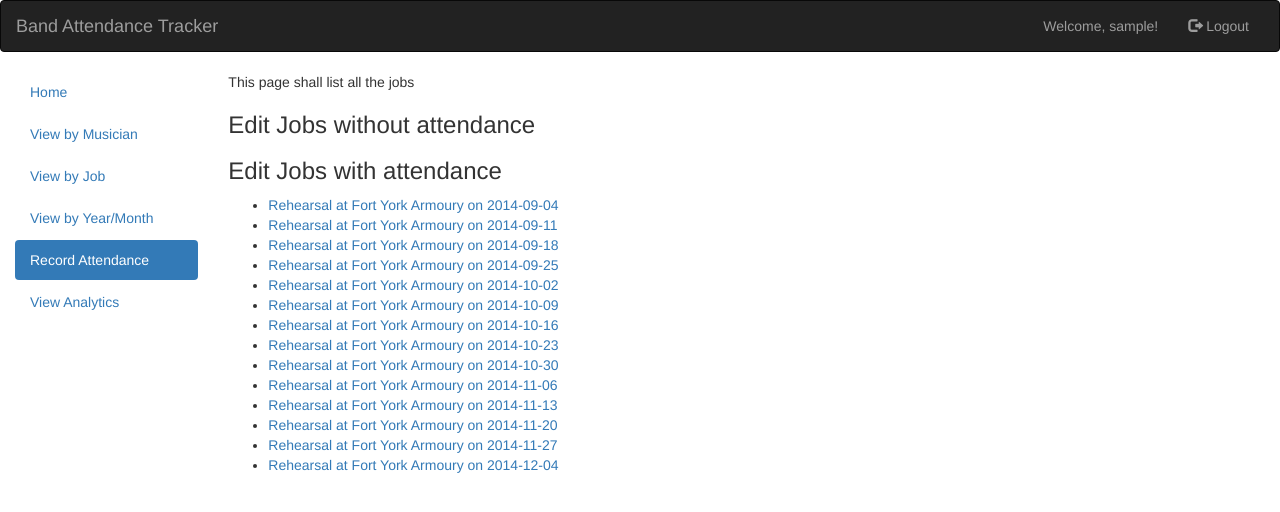
After one commit to yangineer/BAT, a Django app: a page that uses bat/templates/attendance/framed_base.html in a window 1280 px wide. The commit adds this page. Shown: the top 512 px of the page. Run offline with Django 3.2, Linux system fonts and the light colour scheme; the visitor is signed in with stand-in values (Sample User, id 1); data comes from the database, SQL or seed files in the repository; some libraries are stand-ins or nearby versions.

Commit message:
Remapped fields for jobs in database, added view for adding attendance to jobs

```diff
--- a/bat/attendance/models.py
+++ b/bat/attendance/models.py
@@ -90,6 +90,27 @@ class Uniform(models.Model):
 	def __str__(self):
 		return '%s: %s/%s/%s' % (self.name, self.get_headdress_display(), self.get_tunic_display(), self.get_kit_display())
 
+class Roster(models.Model):
+	""" Represents the booking roster """
+	musicians_booked = models.ManyToManyField(Musician, blank=True, null=True, default=None)
+
+	def __str__(self):
+		return 'Roster for %s' % (self.job)
+
+	def num_on_strength(self):
+		return self.musicians_booked.filter(is_on_strength=True).count()
+
+class AttendanceRecord(models.Model):
+	""" Represents the attendance """
+	musicians_present = models.ManyToManyField(Musician, related_name='present', null=True, default=None)
+	#musicians_absent = models.ManyToManyField(Musician, related_name='absent', null=True, default=None)
+
+	def __str__(self):
+		return 'Attendance for %s' % (self.job)
+
+	def num_on_strength(self):
+		return self.musicians_present.filter(is_on_strength=True).count()
+
 class Job(models.Model):
 	""" Represents an engagement job """
 
@@ -106,6 +127,8 @@ class Job(models.Model):
 	location = models.CharField(max_length=50)
 	uniform = models.ForeignKey(Uniform, blank=True, null=True, default=None)
 	job_type = models.IntegerField(default=0, choices=TYPE_CHOICES)
+	roster = models.OneToOneField(Roster, blank=True, null=True)
+	attendance_record = models.OneToOneField(AttendanceRecord, blank=True, null=True)
 
 	def __str__(self):
 		return '%s at %s on %s' % (self.name, self.location, self.start_date)
@@ -114,10 +137,21 @@ class Job(models.Model):
 		""" Sets the end date to start date by default """
 		if not self.end_date:
 			self.end_date = self.start_date
+
+		if not self.roster:
+			roster = Roster()
+			roster.save()
+			self.roster = roster
+
+		if not self.attendance_record:
+			attendance_record = AttendanceRecord()
+			attendance_record.save()
+			self.attendance_record = attendance_record
+
 		super(Job, self).save(*args, **kwargs)
 
 	def num_present(self):
-		return self.attendancerecord.musicians_present.count()
+		return self.attendance_record.musicians_present.count()
 
 	def num_booked(self):
 		return self.roster.musicians_booked.count()
@@ -126,22 +160,13 @@ class Job(models.Model):
 		return self.roster.num_on_strength()
 
 	def num_on_strength_present(self):
-		return self.attendancerecord.num_on_strength()
+		return self.attendance_record.num_on_strength()
 
 	def is_rehearsal(self):
 		return self.job_type == 0
 
-class AttendanceRecord(models.Model):
-	""" Represents the attendance """
-	musicians_present = models.ManyToManyField(Musician, related_name='present', null=True, default=None)
-	#musicians_absent = models.ManyToManyField(Musician, related_name='absent', null=True, default=None)
-	job = models.OneToOneField(Job, null=True, default=None)
-
-	def __str__(self):
-		return 'Attendance for %s' % (self.job)
-
-	def num_on_strength(self):
-		return self.musicians_present.filter(is_on_strength=True).count()
+	def no_attendance(self):
+		return self.attendance_record.musicians_present == None
 
 class ActiveRoster(models.Model):
 	""" Represents the active roster for a given year """
@@ -154,14 +179,3 @@ class ActiveRoster(models.Model):
 			return date.year - 1
 		else:
 			return date.year
-
-class Roster(models.Model):
-	""" Represents the booking roster """
-	musicians_booked = models.ManyToManyField(Musician)
-	job = models.OneToOneField(Job, null=True, default=None)
-
-	def __str__(self):
-		return 'Roster for %s' % (self.job)
-
-	def num_on_strength(self):
-		return self.musicians_booked.filter(is_on_strength=True).count()
--- a/bat/attendance/urls.py
+++ b/bat/attendance/urls.py
@@ -1,6 +1,6 @@
 from django.conf.urls import url, patterns
 from attendance.views import index, login_view, logout_view
-from attendance.views import MusicianList, JobList, TimeList, Analytics, JobView, MusicianView, AddJobView
+from attendance.views import MusicianList, JobList, TimeList, Analytics, JobView, MusicianView, AddJobView, AddAttendanceListView
 
 urlpatterns = patterns('',
 	url(r'^$', index, name='index'),
@@ -13,4 +13,5 @@ urlpatterns = patterns('',
 	url(r'^musicians/(?P<pk>\d+)/$', MusicianView.as_view(), name='musicianview'),
 	url(r'^analytics/$', Analytics.as_view(), name='analytics'),
 	url(r'^addjob/$', AddJobView.as_view(), name='addjob'),
+	url(r'^addattendance/$', AddAttendanceListView.as_view(), name='add_attendance_list'),
 )
--- a/bat/attendance/views.py
+++ b/bat/attendance/views.py
@@ -76,7 +76,7 @@ class TimeList(ListView, LoginRequiredMixin, TimesMixin):
 		context['musicians'] = musicians
 
 		for job in self.queryset:
-			context[job] = job.attendancerecord.musicians_present.all()
+			context[job] = job.attendance_record.musicians_present.all()
 
 		return context
 
@@ -100,5 +100,16 @@ class AddJobView(FormView, LoginRequiredMixin, AddMixin):
 	form_class = JobForm
 	success_url = reverse_lazy('attendance:addjob')
 
+class AddAttendanceListView(ListView, LoginRequiredMixin, AddMixin):
+	template_name = 'attendance/add_attendance_list.html'
+	queryset = Job.objects.filter(attendance_record__musicians_present=None)
+	context_object_name = 'no_jobs'
+
+	def get_context_data(self, **kwargs):
+		context = super(AddAttendanceListView, self).get_context_data(**kwargs)
+		jobs = Job.objects.exclude(attendance_record__musicians_present=None)
+		context['jobs'] = jobs
+		return context
+
 class Analytics(TemplateView, LoginRequiredMixin, AnalyticsMixin):
 	template_name = "attendance/analytics.html"
--- /dev/null
+++ b/bat/templates/attendance/add_attendance_list.html
@@ -0,0 +1,18 @@
+{% extends 'attendance/framed_base.html' %}
+{% block content %}
+<p>This page shall list all the jobs</p>
+<h3>Edit Jobs without attendance</h3>
+<ul>
+	{% for job in no_jobs %}
+		<li><a href="{% url 'attendance:jobview' job.pk %}">{{job}}</a></li>
+	{% endfor %}
+</ul>
+
+<h3>Edit Jobs with attendance</h3>
+<ul>
+	{% for job in jobs %}
+		<li><a href="{% url 'attendance:jobview' job.pk %}">{{job}}</a></li>
+	{% endfor %}
+</ul>
+
+{% endblock %}
--- a/bat/templates/attendance/framed_base.html
+++ b/bat/templates/attendance/framed_base.html
@@ -12,7 +12,7 @@
 					<ul class="dropdown-menu" role="menu">
 						<li><a href="#">Add new rehearsal</a></li>
 						<li><a href="{% url 'attendance:addjob' %}">Add new gig</a></li>
-						<li><a href="#">Add to existing job</a></li>
+						<li><a href="{% url 'attendance:add_attendance_list' %}">Add to existing job</a></li>
 					</ul>
 				</li>
 				<li{% if active == 'analytics' %} class="active"{% endif %}><a href="{% url 'attendance:analytics' %}">View Analytics</a></li>
--- a/bat/templates/attendance/job.html
+++ b/bat/templates/attendance/job.html
@@ -5,7 +5,7 @@
 	<li>Name: {{job.name|capfirst}}</li>
 	<li>Date: {{job.start_date}}</li>
 	<li>Location: {{job.location}}</li>
-	{% if not job.attendancerecord %}
+	{% if job.no_attendance %}
 	<li>Attendance has not been recorded yet.</li>
 </ul>
 	{% else %}
@@ -20,11 +20,12 @@
 			<th>Name</th>
 			<th>Attended?</th>
 		</tr>
+		{% with present=job.attendance_record.musicians_present.all %}
 		{% for musician in job.roster.musicians_booked.all %}
 		<tr{% if musician.is_on_strength %} class="warning"{% endif %}>
 			<td>{{musician.get_rank_display}}</td>
 			<td>{{musician.name}}</td>
-			{% if musician not in job.attendancerecord.musicians_present.all %}
+			{% if musician not in present %}
 			<td>
 				<span class="glyphicon glyphicon-remove"></span>
 			{% else %}
@@ -34,6 +35,7 @@
 			</td>
 		</tr>
 		{% endfor %}
+		{% endwith %}
 	</table>
 </div>
 {% endif %}
```
Also changed, not shown: bat/attendance/fixtures/initial.json (+1 -1 lines), bat/populate.py (+4 -4 lines).
